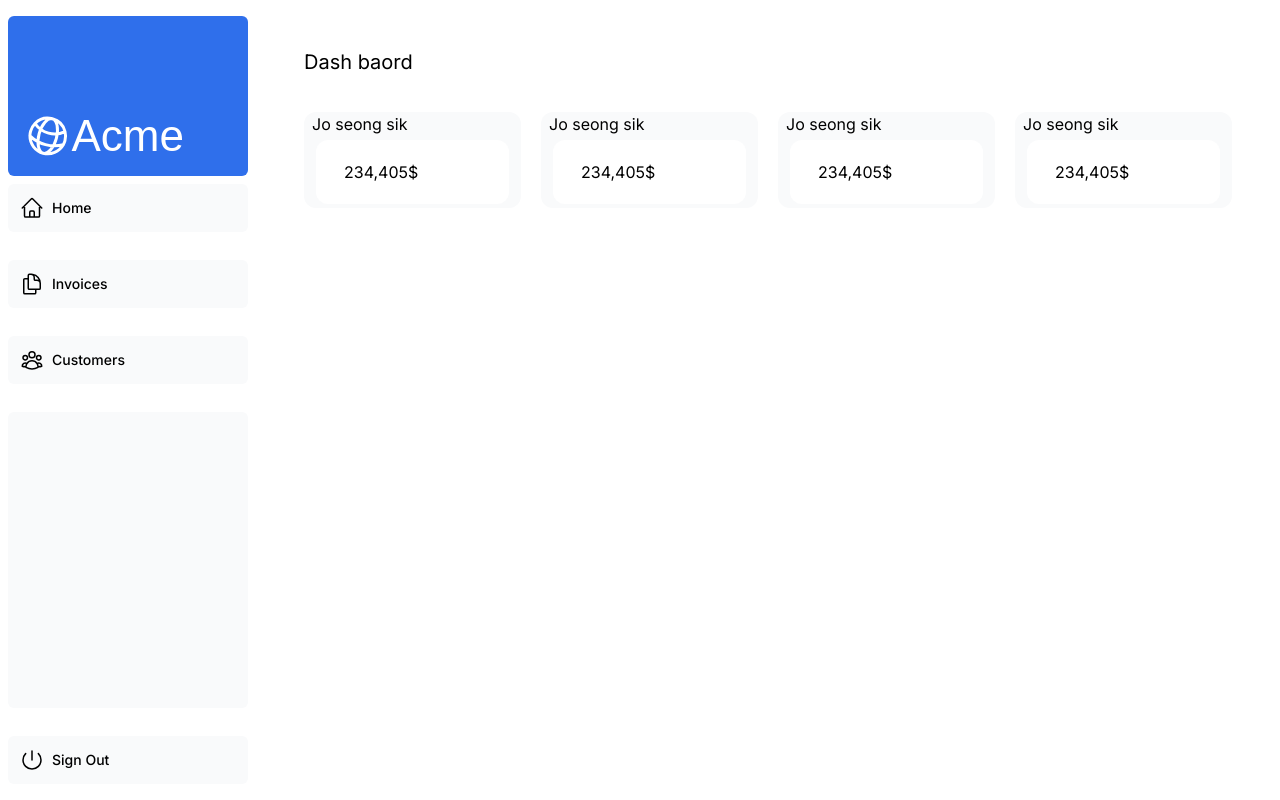
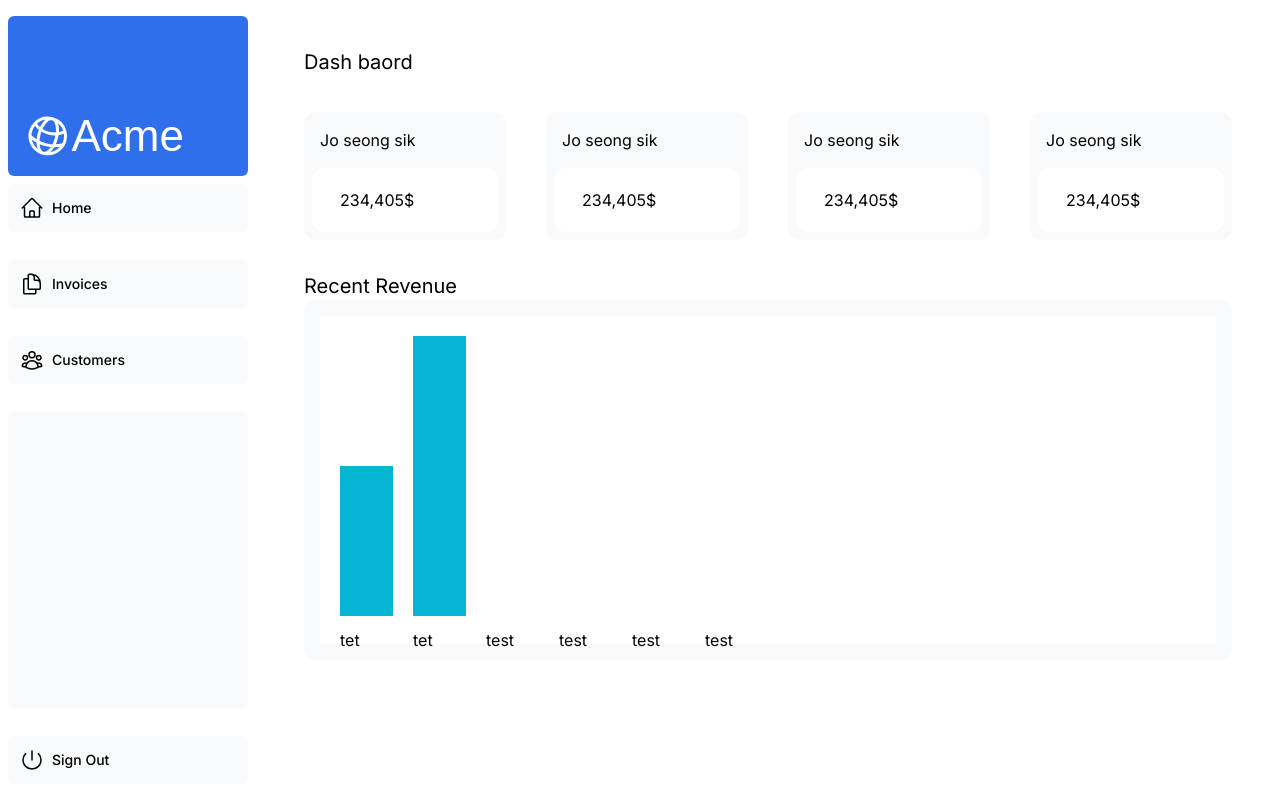
Before and after one commit to choss001/react_practice, a Next.js app in the folder nextjs-dashboard/: page /test2 in a window 1280 px wide. Built offline with nearby package versions, Linux system fonts and the light colour scheme; a web font is replaced by a local one.

Commit message:
suspence stream work before Card work

```diff
--- a/nextjs-dashboard/app/dashboard/loading.tsx
+++ b/nextjs-dashboard/app/dashboard/(overview)/loading.tsx
@@ -1,4 +1,4 @@
-import Skeletons from '@/app/ui/skeletons-temp';
+import Skeletons from '@/app/ui/skeletons';
 
 export default function Loading() {
     return <Skeletons></Skeletons>;
--- a/nextjs-dashboard/app/dashboard/page.tsx
+++ b/nextjs-dashboard/app/dashboard/(overview)/page.tsx
@@ -2,10 +2,11 @@ import { Card } from '@/app/ui/dashboard/cards';
 import RevenueChart from '@/app/ui/dashboard/revenue-chart';
 import LatestInvoices from '@/app/ui/dashboard/latest-invoices';
 import { lusitana } from '@/app/ui/fonts';
-import { fetchRevenue, fetchLatestInvoices, fetchCardData } from '@/app/lib/data';
+import { fetchLatestInvoices, fetchCardData } from '@/app/lib/data';
+import { Suspense } from 'react';
+import { RevenueChartSkeleton,LatestInvoicesSkeleton } from '@/app/ui/skeletons';
 
 export default async function Page() {
-  const revenue = await fetchRevenue();
   const latestInvoices = await fetchLatestInvoices();
   const {
     numberOfInvoices,
@@ -30,8 +31,12 @@ export default async function Page() {
         />
       </div>
       <div className="mt-6 grid grid-cols-1 gap-6 md:grid-cols-4 lg:grid-cols-8">
-        <RevenueChart revenue={revenue}  />
-        <LatestInvoices latestInvoices={latestInvoices} />
+        <Suspense fallback={<RevenueChartSkeleton />}>
+          <RevenueChart />
+        </Suspense>
+        <Suspense fallback={<LatestInvoicesSkeleton />}>
+          <LatestInvoices />
+        </Suspense>
       </div>
     </main>
   );
--- a/nextjs-dashboard/app/lib/data.ts
+++ b/nextjs-dashboard/app/lib/data.ts
@@ -28,7 +28,7 @@ export async function fetchRevenue() {
   }
 }
 
-export async function fetchLatestInvoices() {
+export async function fetchLatestInvoices(){
   try {
     const data = await sql<LatestInvoiceRaw>`
       SELECT invoices.amount, customers.name, customers.image_url, customers.email, invoices.id
@@ -36,11 +36,11 @@ export async function fetchLatestInvoices() {
       JOIN customers ON invoices.customer_id = customers.id
       ORDER BY invoices.date DESC
       LIMIT 5`;
-
     const latestInvoices = data.rows.map((invoice) => ({
       ...invoice,
       amount: formatCurrency(invoice.amount),
     }));
+    await new Promise((resovle) =>setTimeout(()=>resovle("done!"),4000));
     return latestInvoices;
   } catch (error) {
     console.error('Database Error:', error);
--- a/nextjs-dashboard/app/test2/page.tsx
+++ b/nextjs-dashboard/app/test2/page.tsx
@@ -1,15 +1,21 @@
 import Card from '@/app/ui/test2/card';
+import Graph from '@/app/ui/test2/graph';
 
 export default function skeletons(){
     return(
         <div>
             <div className="text-xl mb-9">Dash baord</div>
-            <div className="flex space-x-5">
+            <div className="lg:flex lg:space-x-5 grid-cols-2 grid gap-5">
                 <Card></Card>
                 <Card></Card>
                 <Card></Card>
                 <Card></Card>
             </div>
+            <div className='text-xl mt-8'>
+                Recent Revenue
+
+            </div>
+            <Graph></Graph>
         </div>
     )
 }
--- a/nextjs-dashboard/app/ui/dashboard/latest-invoices.tsx
+++ b/nextjs-dashboard/app/ui/dashboard/latest-invoices.tsx
@@ -3,11 +3,10 @@ import clsx from 'clsx';
 import Image from 'next/image';
 import { lusitana } from '@/app/ui/fonts';
 import { LatestInvoice } from '@/app/lib/definitions';
-export default async function LatestInvoices({
-  latestInvoices,
-}: {
-  latestInvoices: LatestInvoice[];
-}) {
+import { fetchLatestInvoices } from '@/app/lib/data'
+
+export default async function LatestInvoices() {
+  const latestInvoices = await fetchLatestInvoices();
   return (
     <div className="flex w-full flex-col md:col-span-4">
       <h2 className={`${lusitana.className} mb-4 text-xl md:text-2xl`}>
@@ -18,7 +17,7 @@ export default async function LatestInvoices({
 
         <div className="bg-white px-6">
           {latestInvoices.map((invoice, i) => {
-            return (
+           return (
               <div
                 key={invoice.id}
                 className={clsx(
--- a/nextjs-dashboard/app/ui/dashboard/revenue-chart.tsx
+++ b/nextjs-dashboard/app/ui/dashboard/revenue-chart.tsx
@@ -2,6 +2,7 @@ import { generateYAxis } from '@/app/lib/utils';
 import { CalendarIcon } from '@heroicons/react/24/outline';
 import { lusitana } from '@/app/ui/fonts';
 import { Revenue } from '@/app/lib/definitions';
+import { fetchRevenue } from '@/app/lib/data';
 
 // This component is representational only.
 // For data visualization UI, check out:
@@ -9,14 +10,11 @@ import { Revenue } from '@/app/lib/definitions';
 // https://www.chartjs.org/
 // https://airbnb.io/visx/
 
-export default async function RevenueChart({
-  revenue,
-}: {
-  revenue: Revenue[];
-}) {
+export default async function RevenueChart() {
   const chartHeight = 350;
   // NOTE: Uncomment this code in Chapter 7
 
+  const revenue = await fetchRevenue();
   const { yAxisLabels, topLabel } = generateYAxis(revenue);
 
   if (!revenue || revenue.length === 0) {
--- a/nextjs-dashboard/app/ui/test2/card.tsx
+++ b/nextjs-dashboard/app/ui/test2/card.tsx
@@ -1,7 +1,7 @@
 export default function Card(){
     return (
-        <div className="px-2 grow bg-gray-50 w-64 rounded-xl">
-            <div>
+        <div className="px-1 py-1 grow bg-gray-50 w-full rounded-xl">
+            <div className="py-3 px-3">
                 Jo seong sik
             </div>
             <div className="mx-1 my-1 px-7 py-5 bg-white rounded-xl">
--- /dev/null
+++ b/nextjs-dashboard/app/ui/test2/graph.tsx
@@ -0,0 +1,24 @@
+export default function Graph(){
+    return(
+
+    <div className="bg-gray-50 rounded-xl p-4 h-[360px]">
+        <div className="bg-white p-5 h-full grid grid-cols-12 gap-5 items-end">
+            <div className="flex flex-col gap-3">
+                <div className="h-[150px] bg-cyan-500 w-full"></div>
+                <div>tet</div>
+            </div>
+            <div className="flex flex-col gap-3">
+                <div className="h-[280px] bg-cyan-500 w-full"></div>
+                <div>tet</div>
+            </div>
+            <div>test</div>
+            <div>test</div>
+            <div>test</div>
+            <div>test</div>
+
+        </div>
+
+
+    </div>
+    )
+}
```
